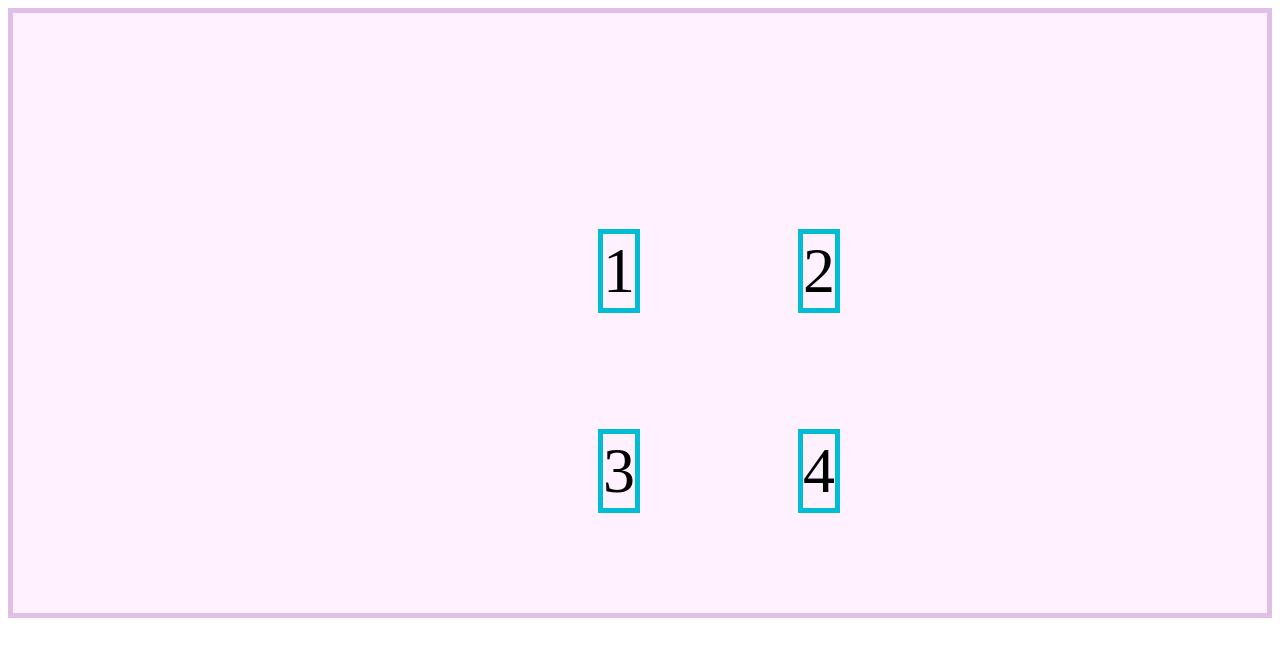
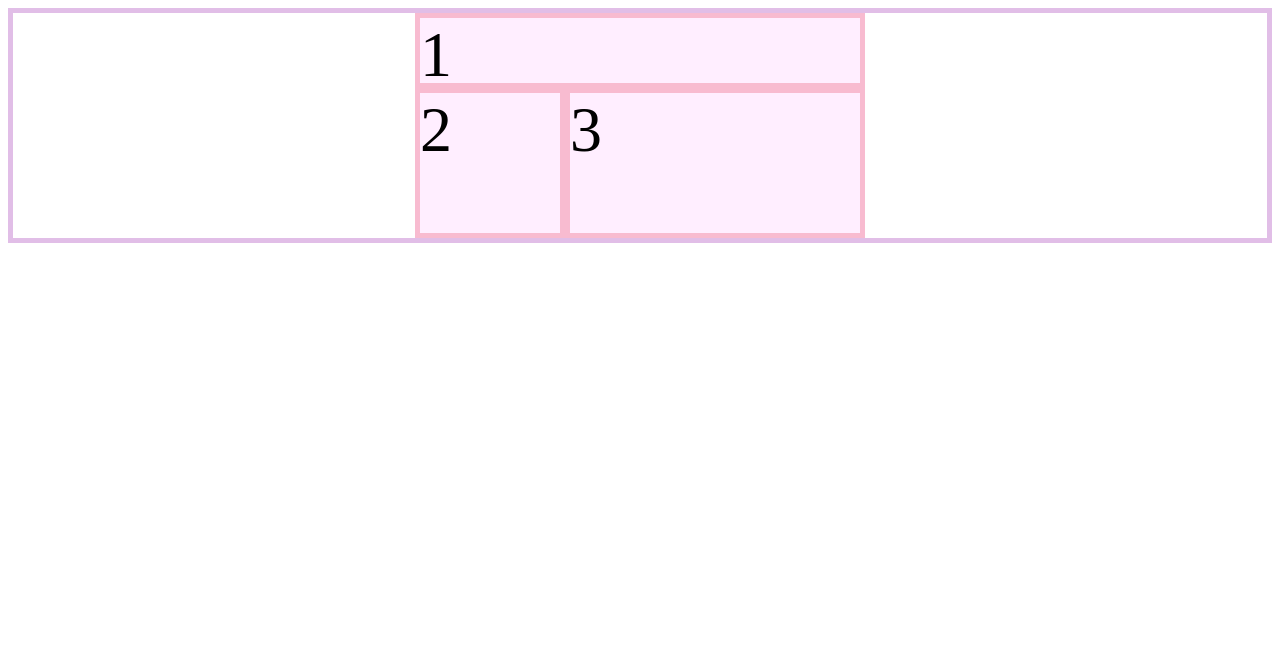
Before and after one commit to Deniisolo/cssgrid, a plain HTML site: page index.html in a window 1280 px wide. Drawn offline with Linux system fonts and the light colour scheme.

Commit message:
ejercicio de css

```diff
--- a/index.html
+++ b/index.html
@@ -9,10 +9,9 @@
   </head>
   <body>
     <div class="contenedor">
-      <div class="item">1</div>
-      <div class="item">2</div>
-      <div class="item">3</div>
-      <div class="item">4</div>
+      <div class="item item-1">1</div>
+      <div class="item item-2">2</div>
+      <div class="item item-3">3</div>
     </div>
   </body>
 </html>
--- a/style.css
+++ b/style.css
@@ -1,4 +1,4 @@
-.contenedor {
+/* .contenedor {
   border: 5px solid #e1bee7;
   background-color: #fff1ff;
   display: grid;
@@ -11,4 +11,36 @@
 .item {
   border: 5px solid #00bcd4;
   font-size: 4rem;
+} */
+
+.contenedor{
+  border: 5px solid #e1bee7;
+  background-color: white;
+  display: grid;
+  grid-template-columns:  150px 150px 150px;
+  grid-template-rows:  75px 75px 75px;
+  place-content: center;
 }
+
+.item {
+  font-size: 4rem;
+}
+
+.item-1 {
+  border: 5px solid #f8bbd0;
+  background-color: #ffeeff;
+  grid-column-start: 1;
+  grid-column-end: 4;
+}
+
+.item-2 {
+  border: 5px solid #f8bbd0;
+  background-color: #ffeeff;
+ grid-row: 2 / 4;
+}
+
+.item-3 {
+  border: 5px solid #f8bbd0;
+  background-color: #ffeeff;
+  grid-area: 2 / 2 / 4 / 4;
+}
```
